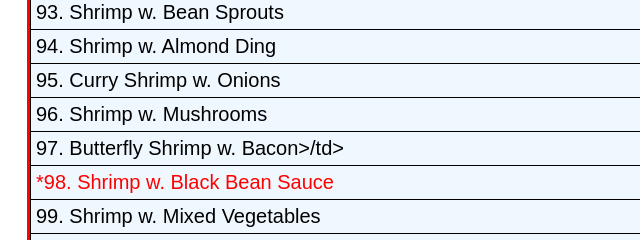
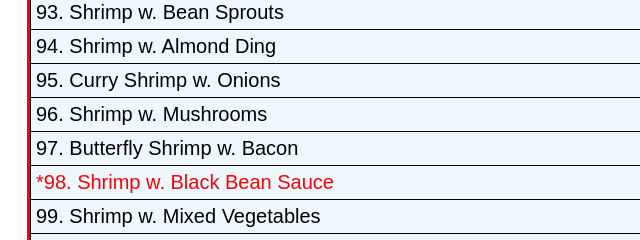
Before and after one commit to chefchanrestaurant/chefchanrestaurant.github.io, a plain HTML site: page traditional.html in a window 1280 px wide. Shown: the part 6460-6700 px from the top of the page, 136-776 px from the left. Drawn offline with Linux system fonts and the light colour scheme.

Commit message:
Update traditional.html

```diff
--- a/traditional.html
+++ b/traditional.html
@@ -762,7 +762,7 @@
         <td>13.55</td>
     </tr>
     <tr>
-        <td>97. Butterfly Shrimp w. Bacon>/td>
+        <td>97. Butterfly Shrimp w. Bacon</td>
         <td>N/A</td>
         <td>15.75</td>
     </tr>
```
